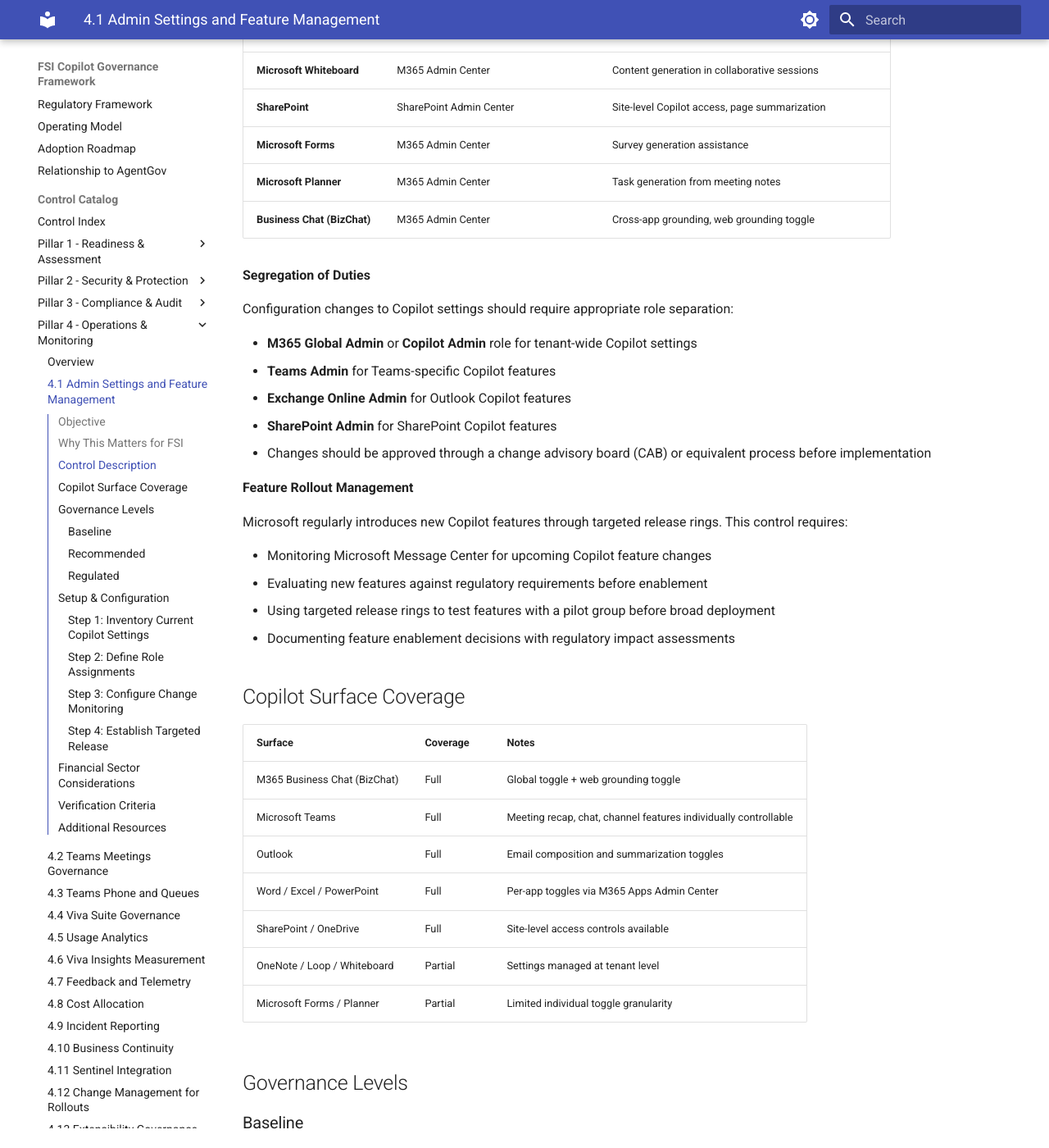
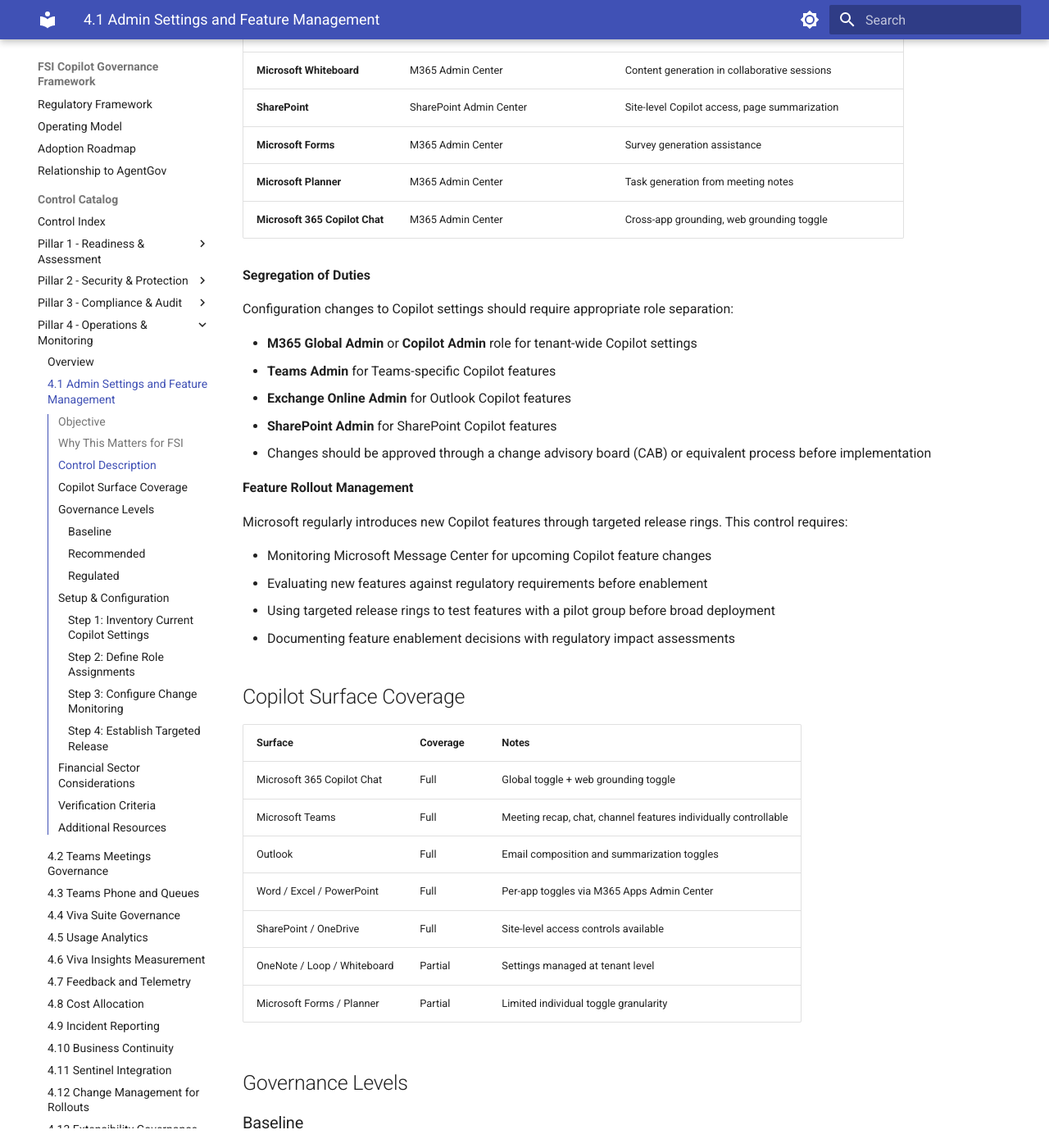
Before and after one commit to judeper/FSI-CopilotGov, an MkDocs documentation site: the page built from docs/controls/pillar-4-operations/4.1-admin-settings-feature-management.md, in a window 1280 px wide and 1400 px high, scrolled down 1675 px. Shown: the whole window at 82% size. Built offline with MkDocs 1.6.1 and Material for MkDocs 9.7.7, drawn with Linux system fonts in a browser that asks for light colours.

Commit message:
fix(naming): replace BizChat with Microsoft 365 Copilot Chat across Pillar 4 controls
- 4.1: Replace 2 instances (per-application feature toggles table, surface coverage table)
- 4.5: Replace 1 instance (usage reports table row renamed to Copilot Chat)
- 4.10: Replace 1 instance (fallback procedures table -- Information Search row)
- 4.12: Replace 1 instance (change register Affected Surfaces example)

```diff
--- a/docs/controls/pillar-4-operations/4.1-admin-settings-feature-management.md
+++ b/docs/controls/pillar-4-operations/4.1-admin-settings-feature-management.md
@@ -48,7 +48,7 @@
 | **SharePoint** | SharePoint Admin Center | Site-level Copilot access, page summarization |
 | **Microsoft Forms** | M365 Admin Center | Survey generation assistance |
 | **Microsoft Planner** | M365 Admin Center | Task generation from meeting notes |
-| **Business Chat (BizChat)** | M365 Admin Center | Cross-app grounding, web grounding toggle |
+| **Microsoft 365 Copilot Chat** | M365 Admin Center | Cross-app grounding, web grounding toggle |
 
 **Segregation of Duties**
 
@@ -73,7 +73,7 @@
 
 | Surface | Coverage | Notes |
 |---------|----------|-------|
-| M365 Business Chat (BizChat) | Full | Global toggle + web grounding toggle |
+| Microsoft 365 Copilot Chat | Full | Global toggle + web grounding toggle |
 | Microsoft Teams | Full | Meeting recap, chat, channel features individually controllable |
 | Outlook | Full | Email composition and summarization toggles |
 | Word / Excel / PowerPoint | Full | Per-app toggles via M365 Apps Admin Center |
```
Also changed, not shown: docs/controls/pillar-4-operations/4.10-business-continuity.md (+1 -1 lines), docs/controls/pillar-4-operations/4.12-change-management-rollouts.md (+1 -1 lines), docs/controls/pillar-4-operations/4.5-usage-analytics.md (+1 -1 lines).
